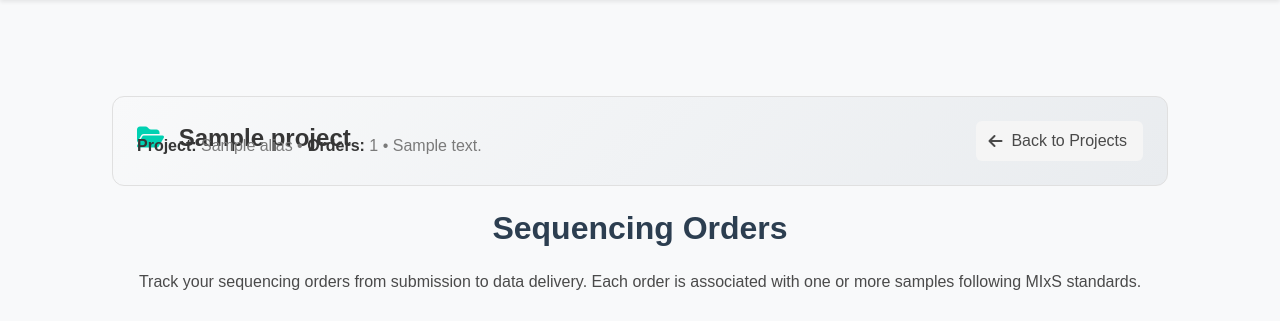
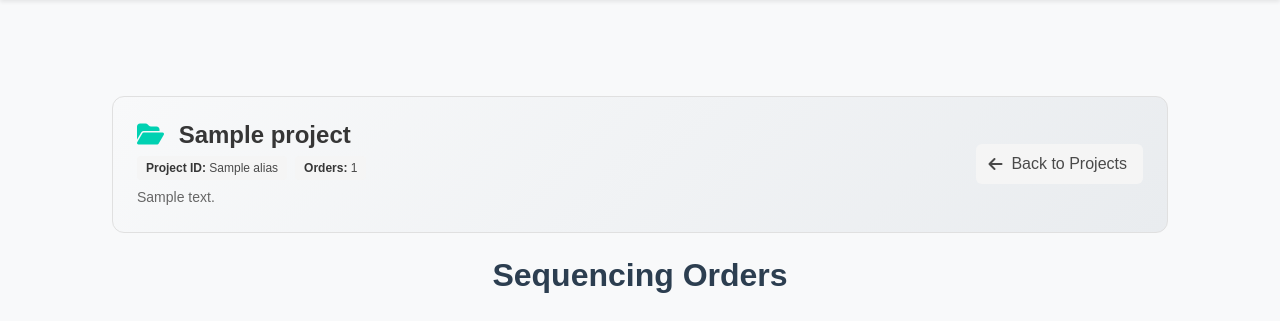
Before and after one commit to hzi-bifo/Broker4Microbiota, a Django app: template project/app/templates/order_list.html in a window 1280 px wide. Shown: the part 85-406 px from the top of the page. Run offline with Django 5.2, Linux system fonts and the light colour scheme; the template is opened without the code that fills it: most values are stand-ins (such as "Sample title", 1, 10 or a date in 2020); grey boxes marked "Sample" are stand-in pictures; some libraries are stand-ins or nearby versions.

Commit message:
Fix project context layout to prevent text overlap
- Replace single-line subtitle with structured layout using tags
- Use Bulma tags for project ID and order count for better visual separation
- Add proper spacing between title and metadata
- Separate project description into its own paragraph
- Add CSS styling for proper alignment and spacing
- Prevent text from overlapping with project title and icon

This creates a cleaner, more organized project context header with proper visual hierarchy.

🤖 Generated with [Claude Code](https://claude.ai/code)

Co-Authored-By: Claude <noreply@anthropic.com>

```diff
--- a/project/app/templates/order_list.html
+++ b/project/app/templates/order_list.html
@@ -13,17 +13,25 @@ Order List
         <div class="level-left">
           <div class="level-item">
             <div>
-              <h1 class="title is-4 mb-1">
-                <i class="fas fa-folder-open has-text-primary"></i>
-                {{ project.title }}
-              </h1>
-              <p class="subtitle is-6 has-text-grey">
-                <strong>Project:</strong> {{ project.alias }} •
-                <strong>Orders:</strong> {{ orders|length }}
+              <div class="project-info">
+                <h1 class="title is-4 mb-2">
+                  <i class="fas fa-folder-open has-text-primary"></i>
+                  {{ project.title }}
+                </h1>
+                <div class="project-meta">
+                  <span class="tag is-light">
+                    <strong>Project ID:</strong>&nbsp;{{ project.alias }}
+                  </span>
+                  <span class="tag is-light">
+                    <strong>Orders:</strong>&nbsp;{{ orders|length }}
+                  </span>
+                </div>
                 {% if project.description %}
-                • {{ project.description|truncatechars:80 }}
+                <p class="project-description mt-2">
+                  {{ project.description|truncatechars:100 }}
+                </p>
                 {% endif %}
-              </p>
+              </div>
             </div>
           </div>
         </div>
--- a/project/static/css/forms.css
+++ b/project/static/css/forms.css
@@ -402,6 +402,29 @@
     line-height: 1.4;
 }
 
+.project-info {
+    max-width: 100%;
+}
+
+.project-meta {
+    display: flex;
+    gap: 0.5rem;
+    flex-wrap: wrap;
+    margin-top: 0.5rem;
+}
+
+.project-meta .tag {
+    font-size: 0.75rem;
+    border-radius: 4px;
+}
+
+.project-description {
+    font-size: 0.875rem;
+    color: #666;
+    line-height: 1.4;
+    margin-top: 0.5rem;
+}
+
 /* Orders Section */
 .orders-section {
     margin-bottom: 2rem;
```
